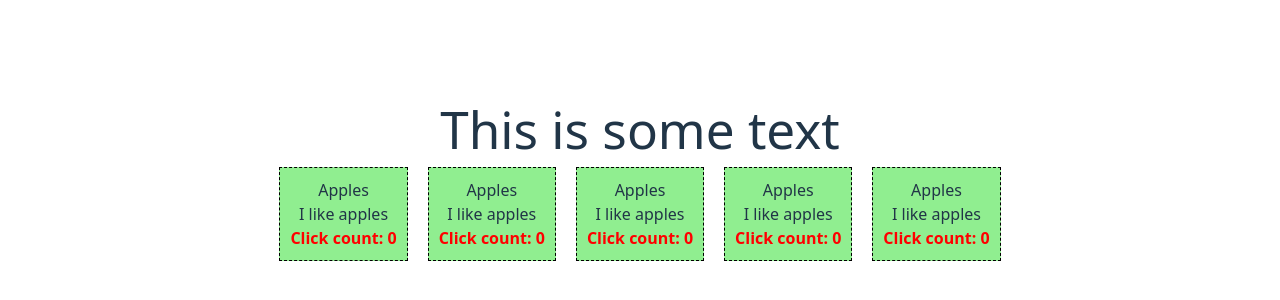
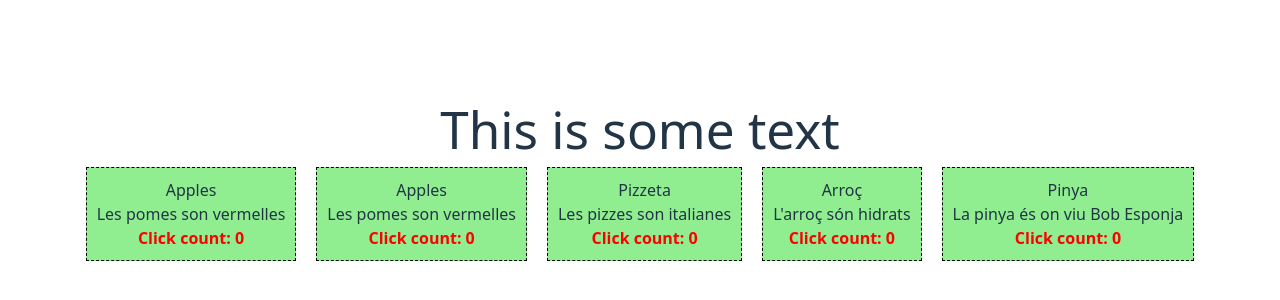
Before and after one commit to dasolerfo/aprenent-vue, a Vue app: page / in a window 1280 px wide. Shown: the part 214-514 px from the top of the page. Built offline with nearby package versions, Linux system fonts and the light colour scheme.

Commit message:
Aprenent els bàsics de Vue

```diff
--- a/src/App.vue
+++ b/src/App.vue
@@ -1,10 +1,11 @@
 <template>
   <h1>{{ message }}</h1>
-  <FoodItem />
-  <FoodItem />
-  <FoodItem />
-  <FoodItem />
-  <FoodItem />
+  <FoodItem  food-desc="Les pomes son vermelles" food-name="Apples"/>
+
+  <FoodItem  food-name="Apples" food-desc="Les pomes son vermelles"/>
+  <FoodItem  food-name="Pizzeta" food-desc="Les pizzes son italianes"/>
+  <FoodItem  food-name="Arroç" food-desc="L'arroç són hidrats"/>
+  <FoodItem  food-name="Pinya" food-desc="La pinya és on viu Bob Esponja"/>
 
 </template>
 
--- a/src/components/FoodItem.vue
+++ b/src/components/FoodItem.vue
@@ -1,8 +1,8 @@
 <template>
 
     <div v-on:click="countClicks">
-      <h2>{{ name }}</h2>
-      <p>{{ message }}</p>
+      <h2>{{ foodName }}</h2>
+      <p>{{ foodDesc }}</p>
       <p id="red">Click count: {{ clicks }}</p>
     </div>
   </template>
@@ -20,13 +20,33 @@
       countClicks() {
         this.clicks++;
       }
-    }
+    },
+    props: {
+      foodName: {
+        type: String,
+        required: true,
+        default: 'Food Item'
+      },
+      foodDesc: {
+        type: String,
+        default: 'This is a food item description.',
+        validator: function(value) {
+          if( 20<value.length && value.length<50 ) {
+            return true;
+          }
+          else {
+            return false;
+          }
+        }
+      }
+    },
   };
+
   </script>
 
   <style>
-#red {
-  color: red;
-  font-weight: bold;
-}
+    #red {
+      color: red;
+      font-weight: bold;
+    }
   </style>
```
